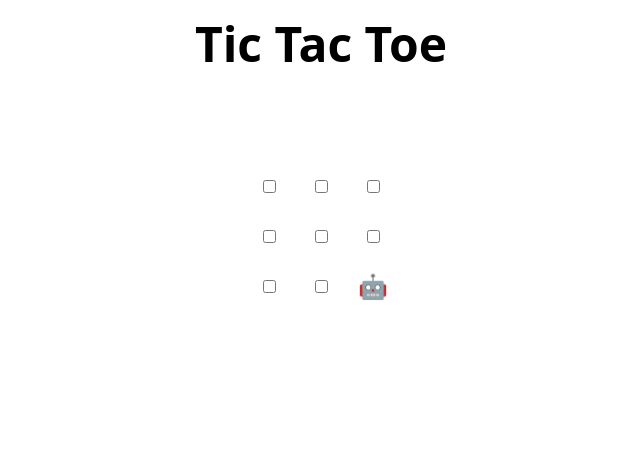
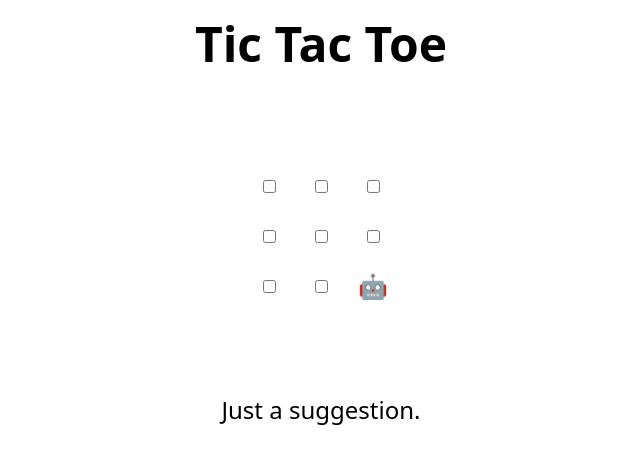
Before and after one commit to PaoloMazza1204/itg-review-pull-requests, a plain HTML site: page index.html in a window 1280 px wide. Shown: the whole page, without its empty margins (319-959 px from the left). Drawn offline with Linux system fonts and the light colour scheme.

Commit message:
Update index.html
Suggestion.

```diff
--- a/index.html
+++ b/index.html
@@ -48,7 +48,7 @@
 </table>
 
 <h2 hidden>Game over, refresh to play again 🧑‍💻 🤖!</h2>
-
+Just a suggestion.
 <script>
   // Initialization
   const boxes = Array.from(document.querySelectorAll('td'))
```
